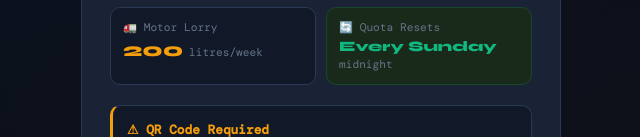
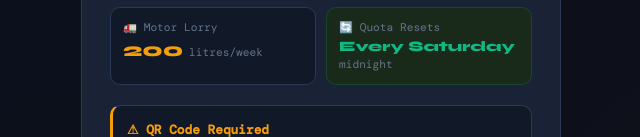
Before and after one commit to sandaruwan817-cyber/fuel-checker, a plain HTML site: page index.html in a window 1280 px wide. Shown: the part 663-800 px from the top of the page, 319-959 px from the left. Drawn offline with nearby package versions, Linux system fonts and the light colour scheme.

Commit message:
Update index.html

```diff
--- a/index.html
+++ b/index.html
@@ -382,7 +382,7 @@ to { opacity: 1; transform: scale(1); }
 </div>
 <div class="quota-item" style="background: #1a2a1a; border-color: #10b98130;">
 <div class="quota-vehicle">🔄 Quota Resets</div>
-<div class="quota-litres" style="font-size:0.9rem; color: var(--green);">Every Sunday <span>midnight</span></div>
+<div class="quota-litres" style="font-size:0.9rem; color: var(--green);">Every Saturday <span>midnight</span></div>
 </div>
 </div>
 
```
